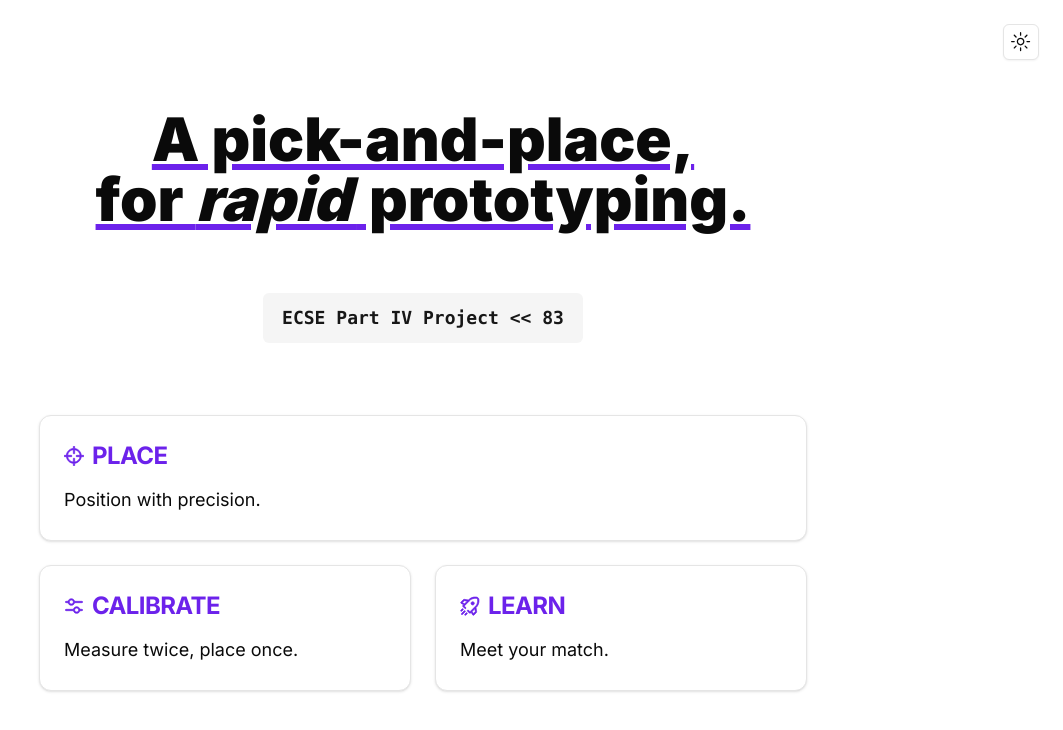
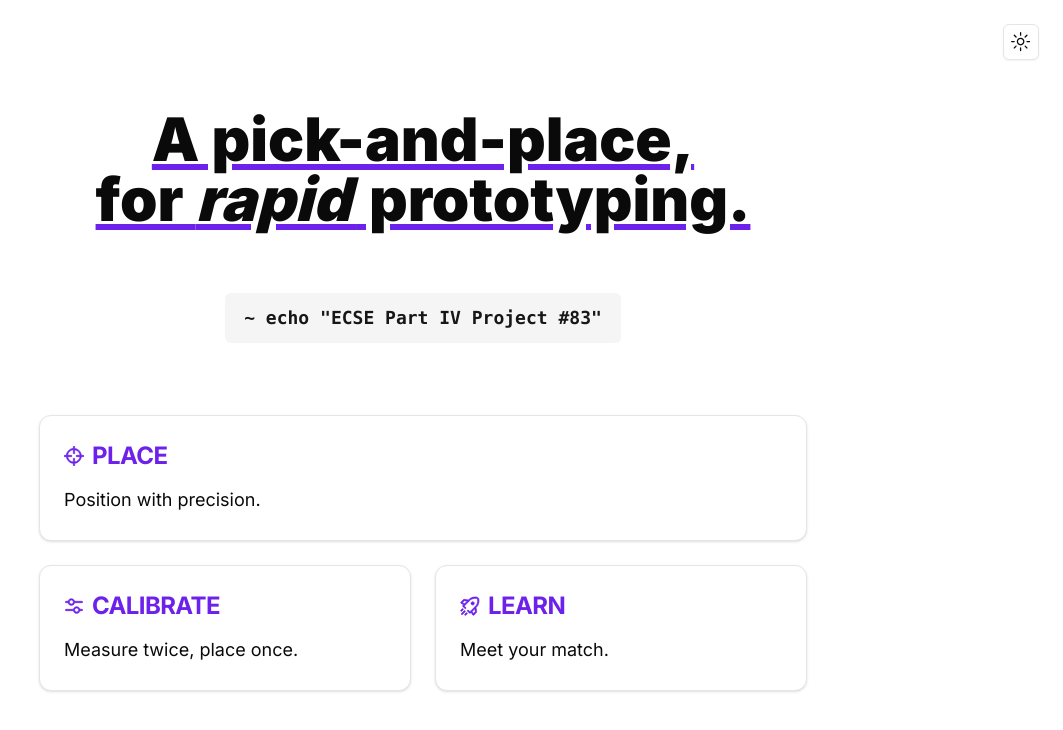
Before and after one commit to p4p-83/interface, a Next.js app in the folder client/: page / in a window 1280 px wide. Shown: the top 730 px of the page, without its empty margins (217-1280 px from the left). Built offline with nearby package versions, Linux system fonts and the light colour scheme.

Commit message:
feat: :sparkles: add dynamic subtitles

```diff
--- a/client/src/app/page.tsx
+++ b/client/src/app/page.tsx
@@ -3,6 +3,14 @@ import { Crosshair2Icon, MixerHorizontalIcon, RocketIcon } from '@radix-ui/react
 import { Badge } from '@/components/ui/badge'
 import { LinkCard } from '@/components/LinkCard'
 import { ThemeToggle } from '@/components/ThemeToggle'
+
+const SUBTITLES = [
+  '#define PART_IV_PROJECT "ECSE #83"',
+  '~ echo "ECSE Part IV Project #83"',
+  'char project[] = "ECSE Part IV Project #83";',
+  '~ [ "$number" -eq 83 ] && echo "ECSE Part IV Project #$number"',
+  'printf("ECSE Part IV Project #%d\\n", 83);',
+] as const
 
 export default function Home() {
   return (
@@ -20,7 +28,7 @@ export default function Home() {
 
       <Badge variant='secondary' className='mb-16 text-lg'>
         <code className='p-2'>
-          ECSE Part IV Project &lt;&lt; 83
+          {SUBTITLES[Math.floor(Math.random() * SUBTITLES.length)]}
         </code>
       </Badge>
 
```
